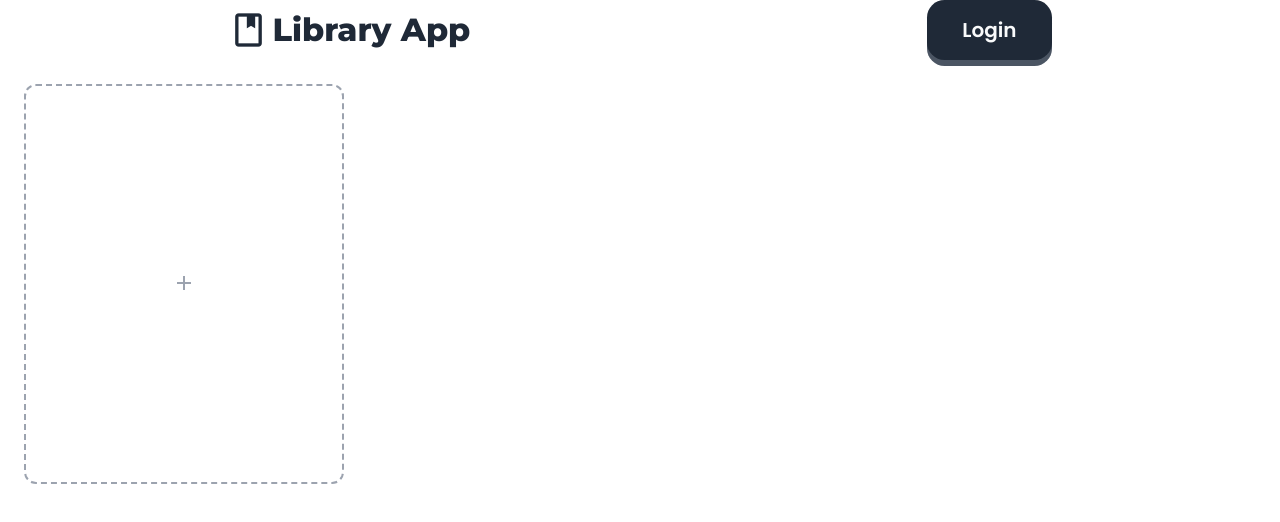
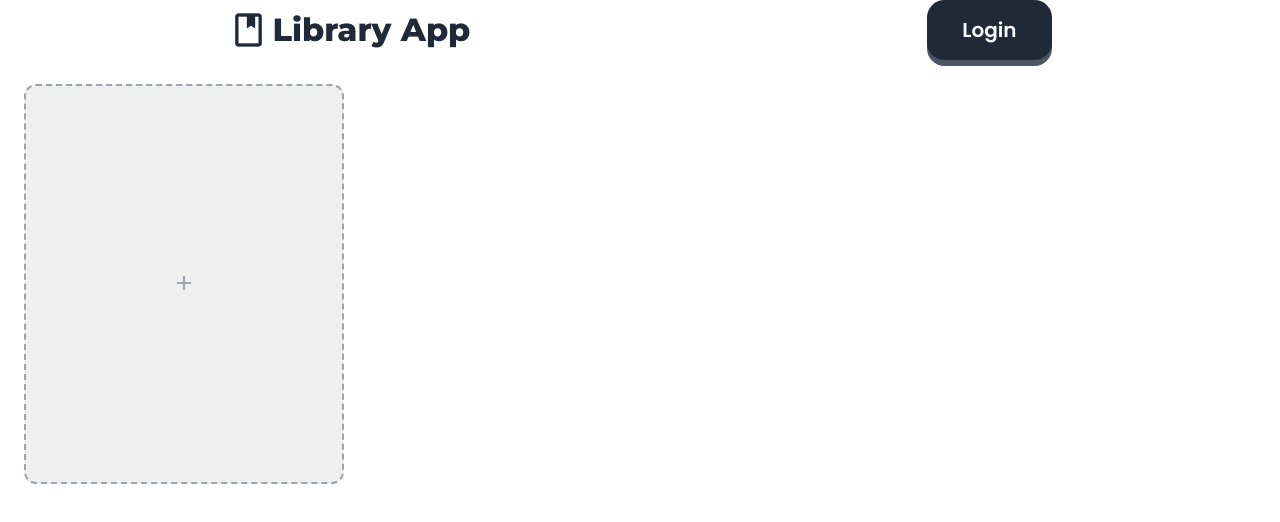
Before and after one commit to kar1221/Library, a website built with Vite: page index.html in a window 1280 px wide. Built offline with nearby package versions, Linux system fonts and the light colour scheme.

Commit message:
fix mixin overwriting
mixin overwriting 'background-color' in my index.scss for some reason, remove it solved it.

```diff
--- a/src/styles/_utilities.scss
+++ b/src/styles/_utilities.scss
@@ -1,6 +1,6 @@
 @mixin button-reset {
     appearance: none;
     border: none;
-    background-color: transparent;
     cursor: pointer;
+    outline: none;
 }
```
